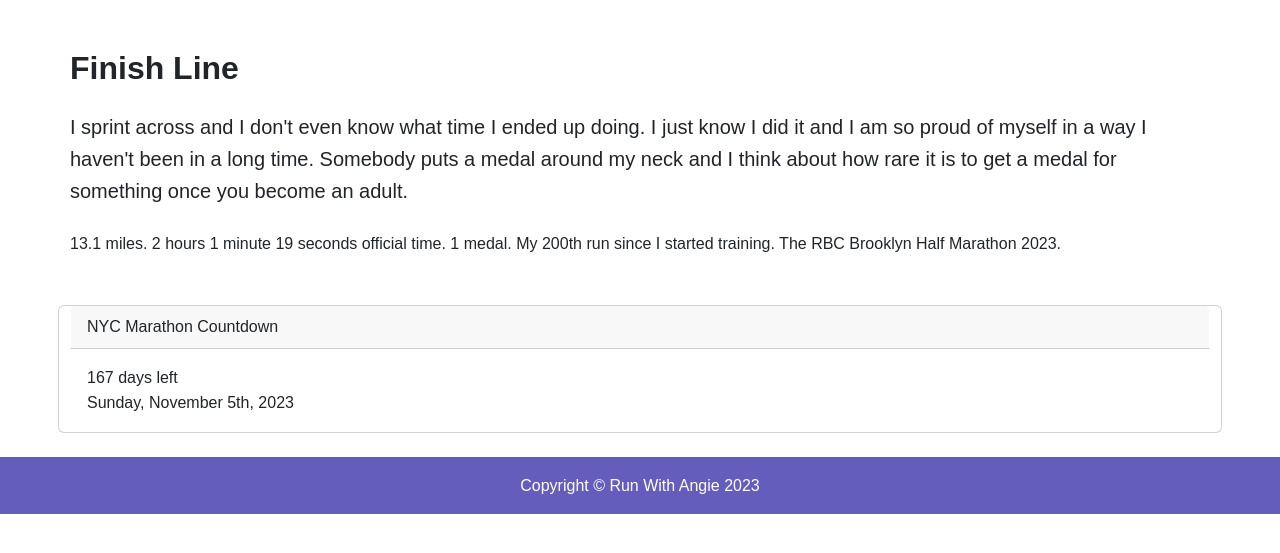
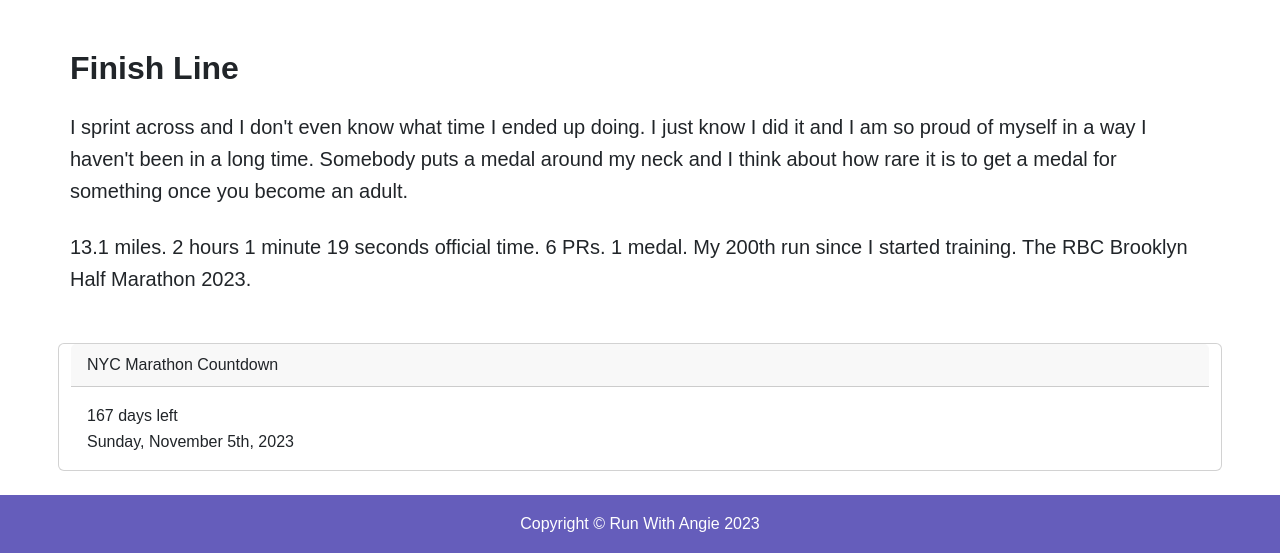
Before and after one commit to angiefranco/angieruns, a Flask app: page /rbc in a window 1280 px wide. Shown: the part 3719-4272 px from the top of the page. Before the commit the page ends 4233 px from the top, so only its background shows below. Run offline with Flask 3, Linux system fonts and the light colour scheme.

Commit message:
edit blog post

```diff
--- a/templates/rbc_brooklyn_half.html
+++ b/templates/rbc_brooklyn_half.html
@@ -91,7 +91,7 @@
                             <h2 class="fw-bolder mb-4 mt-5">Finish Line</h2>
                             <p class="fs-5 mb-4">I sprint across and I don't even know what time I ended up doing. I just know I did it and I am so proud of myself in a way I haven't been in a long time. Somebody puts a medal around my neck and I think about how rare it is to get a medal for something once you become an adult.
                             </p>
-                            <blockquote>13.1 miles. 2 hours 1 minute 19 seconds official time. 1 medal. My 200th run since I started training. The RBC Brooklyn Half Marathon 2023. </blockquote>
+                            <p class="lead">13.1 miles. 2 hours 1 minute 19 seconds official time. 6 PRs. 1 medal. My 200th run since I started training. The RBC Brooklyn Half Marathon 2023. </p>
 
                         </section>
                     </article>
```
